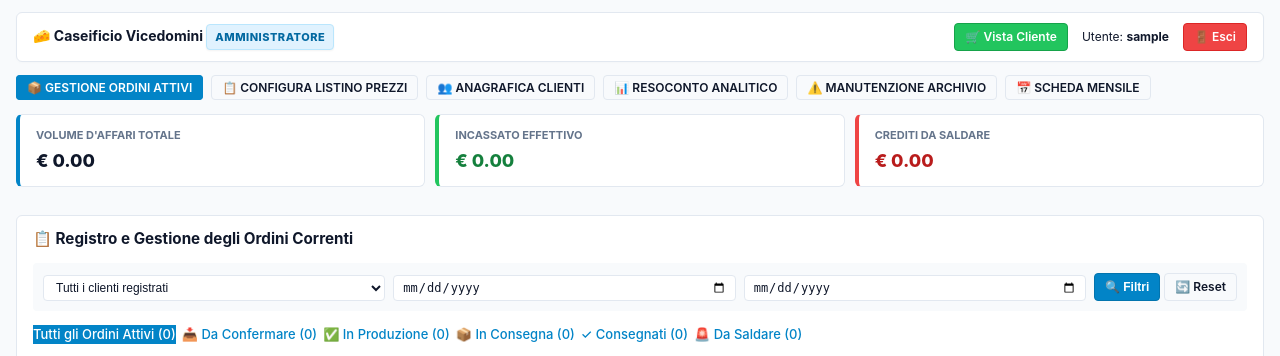
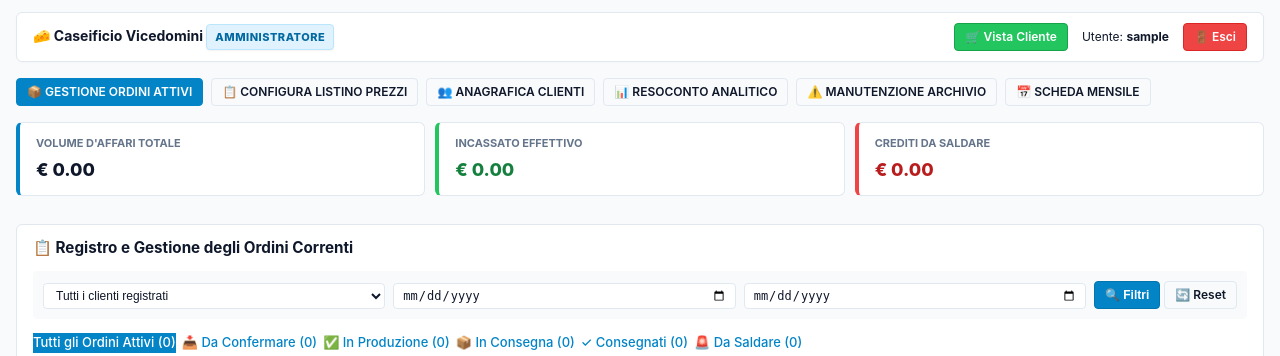
Before and after one commit to landitommaso1001/mozzapp, a Flask app: page /admin/ in a window 1280 px wide. Shown: the top 356 px of the page. Run offline with Flask 3, Linux system fonts and the light colour scheme; the visitor is signed in with stand-in values (Sample User, id 1); data that the repository does not hold is empty.

Commit message:
Add files via upload

```diff
--- a/static/style.css
+++ b/static/style.css
@@ -84,7 +84,21 @@ table th, table td { padding: 6px 10px !important; border-bottom: 1px solid var(
 table th { background-color: var(--bg-neutral) !important; color: var(--text-muted) !important; font-weight: 600; text-transform: uppercase; font-size: 11px !important; }
 
 input, select { background-color: var(--bg-clean) !important; border: 1px solid var(--border-hairline) !important; color: var(--text-dark) !important; font-size: 12px !important; padding: 4px 8px !important; border-radius: 4px !important; }
-button, .btn { font-size: 12px !important; font-weight: 600 !important; padding: 4px 10px !important; border-radius: 4px !important; cursor: pointer; border: 1px solid var(--border-hairline) !important; background: var(--bg-neutral); color: var(--text-dark); }
+button, .btn {
+    display: inline-flex !important;
+    align-items: center !important;
+    justify-content: center !important;
+    text-align: center !important;
+    gap: 4px;
+    font-size: 12px !important;
+    font-weight: 600 !important;
+    padding: 4px 10px !important;
+    border-radius: 4px !important;
+    cursor: pointer;
+    border: 1px solid var(--border-hairline) !important;
+    background: var(--bg-neutral);
+    color: var(--text-dark);
+}
 button:hover { background: #e2e8f0; }
 
 /* Desktop Switch Defaults */
--- a/templates/admin.html
+++ b/templates/admin.html
@@ -4,7 +4,7 @@
     <meta charset="UTF-8">
     <meta name="viewport" content="width=device-width, initial-scale=1.0">
     <title>Caseificio Vicedomini - Pannello Admin</title>
-    <link rel="stylesheet" href="{{ url_for('static', filename='style.css') }}?v=129">
+    <link rel="stylesheet" href="{{ url_for('static', filename='style.css') }}?v=130">
 </head>
 <body>
 
@@ -38,7 +38,7 @@
     <main>
         <!-- Desktop Horizontal Navigation Tabs -->
         <nav class="desktop-layout" style="margin-bottom: 16px;">
-            <ul style="display: flex; gap: 8px; list-style: none;">
+            <ul style="display: flex; flex-wrap: wrap; gap: 8px; list-style: none;">
                 <li><a href="{{ url_for('admin.index', active_tab='orders') }}" class="btn {% if active_tab == 'orders' %}active-tab-style{% endif %}">📦 Gestione Ordini Attivi</a></li>
                 <li><a href="{{ url_for('admin.index', active_tab='catalog') }}" class="btn {% if active_tab == 'catalog' %}active-tab-style{% endif %}">📋 Configura Listino Prezzi</a></li>
                 <li><a href="{{ url_for('admin.index', active_tab='users_management') }}" class="btn {% if active_tab == 'users_management' %}active-tab-style{% endif %}">👥 Anagrafica Clienti</a></li>
--- a/templates/layout.html
+++ b/templates/layout.html
@@ -13,7 +13,7 @@
 
     <title>Caseificio Vicedomini</title>
 
-    <link rel="stylesheet" href="{{ url_for('static', filename='style.css') }}?v=129">
+    <link rel="stylesheet" href="{{ url_for('static', filename='style.css') }}?v=130">
 </head>
 <body>
 
```
